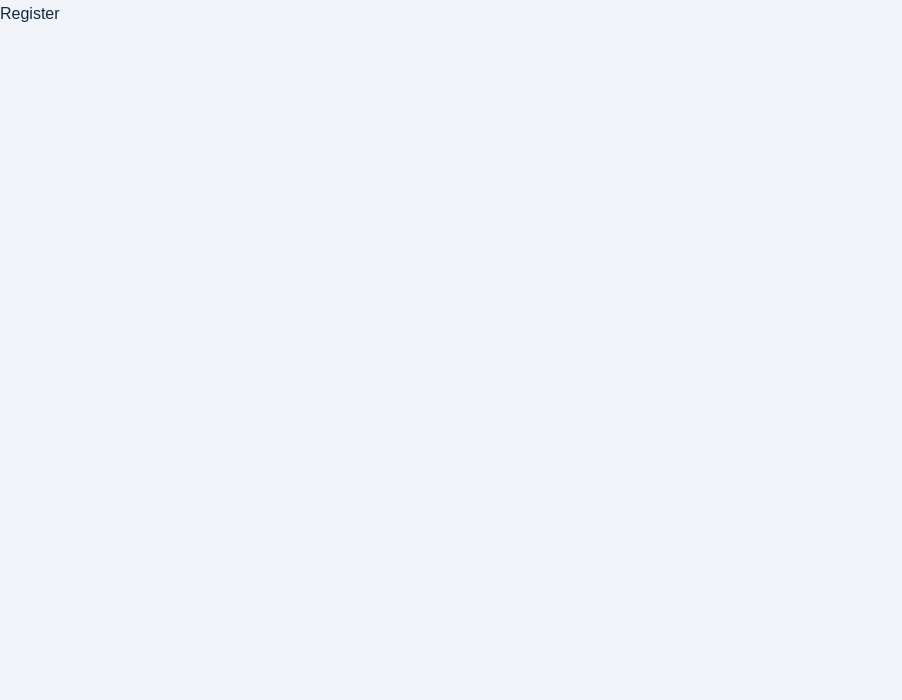
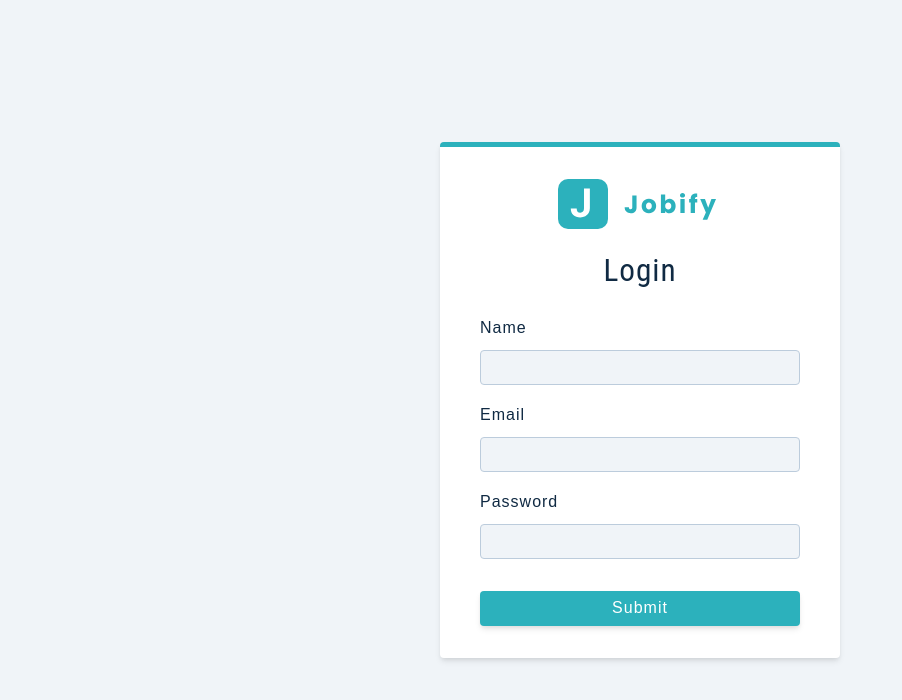
Before and after one commit to minhtungo/job-tracking-app, a React (Create React App) app in the folder client/: page /register in a window 1280 px wide. Shown: the top 700 px of the page, without its empty margins (0-902 px from the left). Built offline with nearby package versions, Linux system fonts and the light colour scheme.

Commit message:
styled sign up

```diff
--- /dev/null
+++ b/client/src/components/form-row/FormRow.js
@@ -0,0 +1,17 @@
+const FormRow = ({ type, name, value, handleChange, labelText }) => {
+  return (
+    <div className='form-row'>
+      <label htmlFor={name} className='form-label'>
+        {labelText || name}
+      </label>
+      <input
+        type={type}
+        value={value}
+        name={name}
+        onChange={handleChange}
+        className='form-input'
+      />
+    </div>
+  );
+};
+export default FormRow;
--- a/client/src/pages/register/Register.js
+++ b/client/src/pages/register/Register.js
@@ -1,6 +1,56 @@
+import { useState, useEffect } from 'react';
+import FormRow from '../../components/form-row/FormRow';
+import Logo from '../../components/Logo/Logo';
+
+import { Wrapper } from './Register.styles';
+
+const initialState = {
+  name: '',
+  email: '',
+  password: '',
+  isMember: true,
+};
+
 const Register = () => {
+  const [values, setValues] = useState(initialState);
+
+  const handleChange = (e) => {
+    console.log(e.target);
+  };
+
+  const handleSubmit = (e) => {
+    e.preventDefault();
+    console.log(e.target);
+  };
+
   return (
-    <div>Register</div>
-  )
-}
-export default Register
+    <Wrapper className='full-page'>
+      <form className='form' onSubmit={handleSubmit}>
+        <Logo />
+        <h3>Login</h3>
+        <FormRow
+          type='text'
+          name='name'
+          value={values.name}
+          handleChange={handleChange}
+        />
+        <FormRow
+          type='email'
+          name='email'
+          value={values.email}
+          handleChange={handleChange}
+        />
+        <FormRow
+          type='password'
+          name='password'
+          value={values.password}
+          handleChange={handleChange}
+        />
+        <button type='submit' className='btn btn-block'>
+          Submit
+        </button>
+      </form>
+    </Wrapper>
+  );
+};
+export default Register;
--- /dev/null
+++ b/client/src/pages/register/Register.styles.js
@@ -0,0 +1,34 @@
+import styled from 'styled-components';
+
+export const Wrapper = styled.section`
+  display: grid;
+  align-items: center;
+  .logo {
+    display: block;
+    margin: 0 auto;
+    margin-bottom: 1.38rem;
+  }
+  .form {
+    max-width: 400px;
+    border-top: 5px solid var(--primary-500);
+  }
+
+  h3 {
+    text-align: center;
+  }
+  p {
+    margin: 0;
+    margin-top: 1rem;
+    text-align: center;
+  }
+  .btn {
+    margin-top: 1rem;
+  }
+  .member-btn {
+    background: transparent;
+    border: transparent;
+    color: var(--primary-500);
+    cursor: pointer;
+    letter-spacing: var(--letterSpacing);
+  }
+`;
```
Also changed, not shown: client/src/components/form-row/FormRow.styles.js (added).
